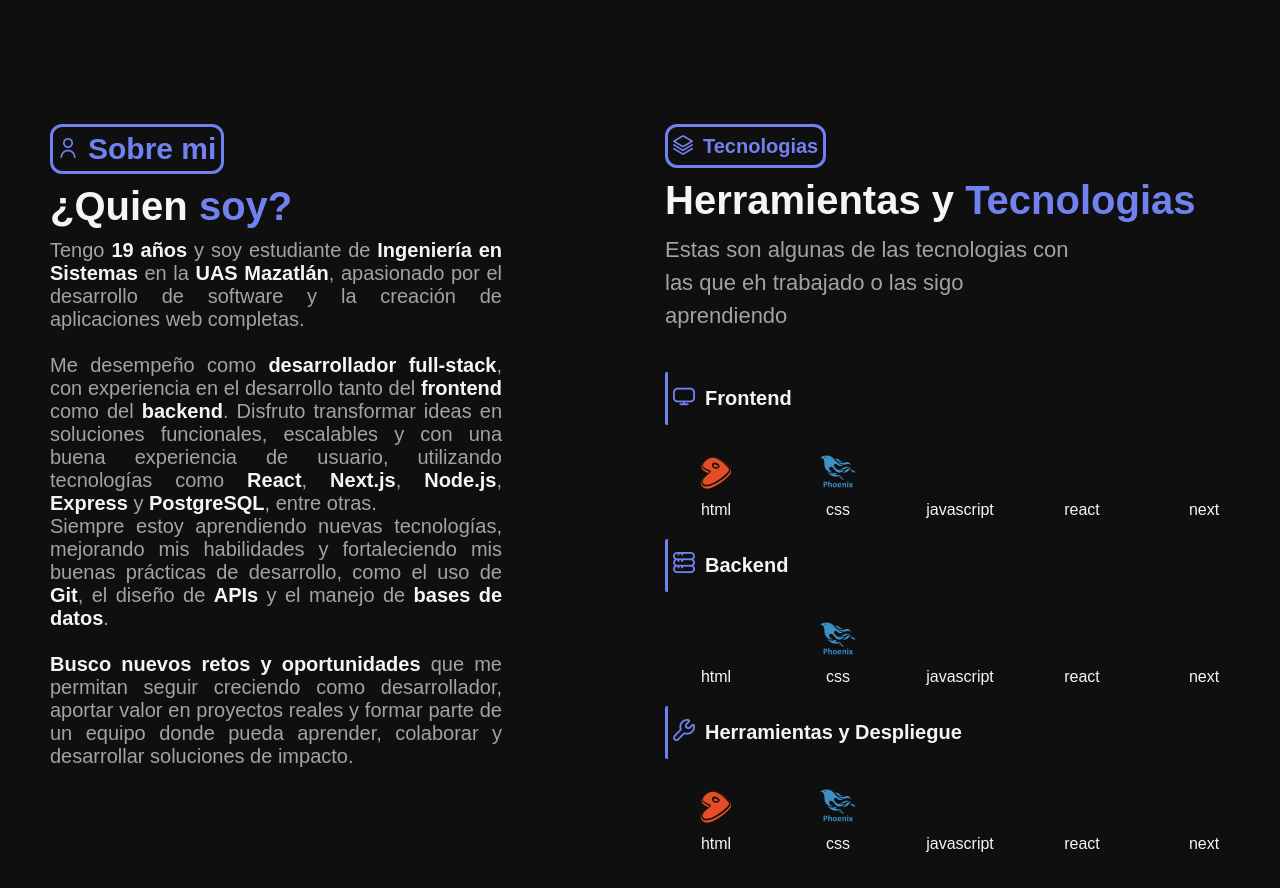
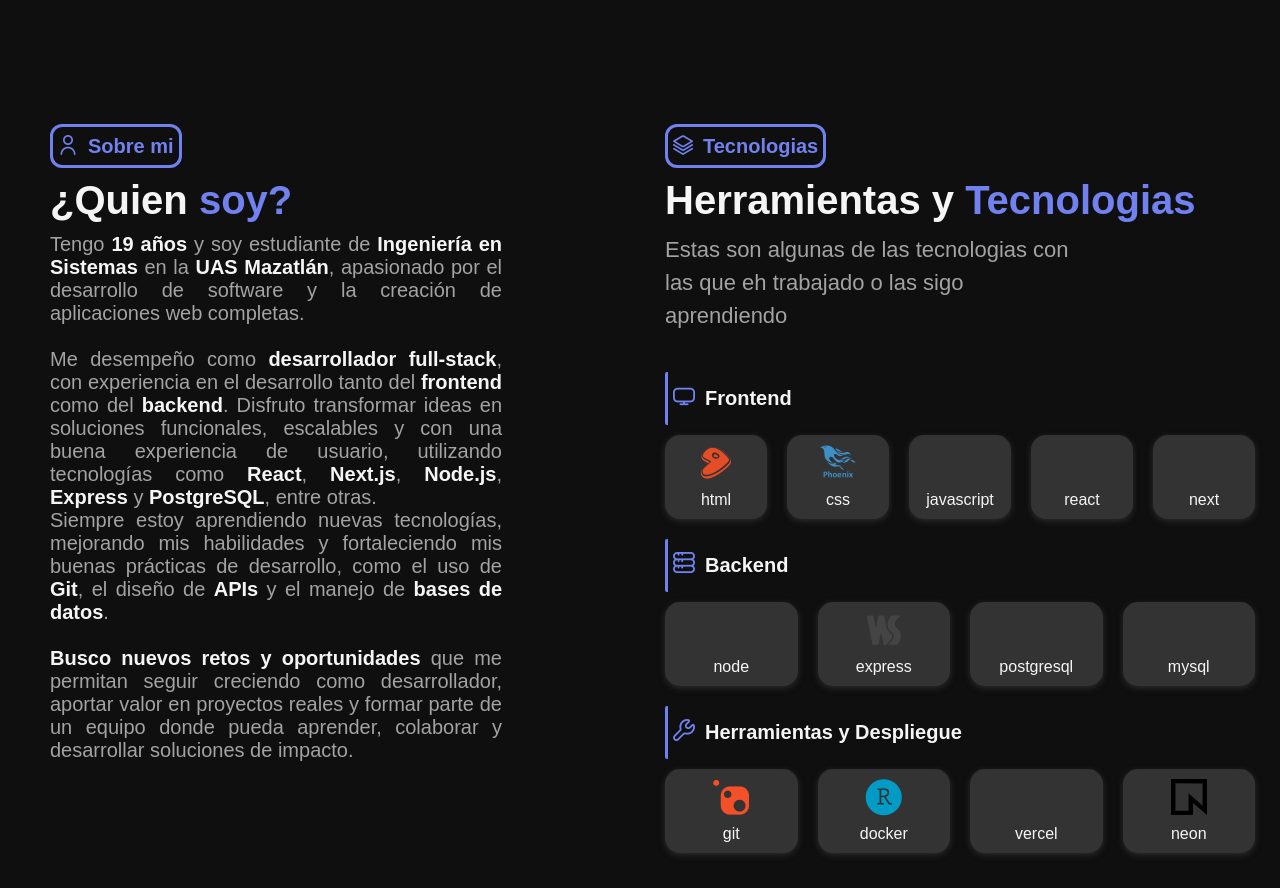
Before and after one commit to joseibara8/mi-portafolio, a Next.js app: page / in a window 1280 px wide. Shown: the part 680-1568 px from the top of the page. Built offline with nearby package versions, Linux system fonts and the light colour scheme.

Commit message:
Actualización de los íconos y estilos en la sección "Abaut Me", se reemplazaron tecnologías y se mejoraron los estilos de los contenedores.

```diff
--- a/src/components/Abautme.jsx
+++ b/src/components/Abautme.jsx
@@ -91,13 +91,12 @@ export const Abautme = () => {
               </div>
               <div className={estilos.contenedorIconosFrontend}>
                 <i
-                  className={` devicon-nextjs-plain ${estilos.iconoTecnologia}`}
+                  className={` devicon-nextjs-plain colored ${estilos.iconoTecnologia}`}
                   aria-hidden="true"
                 ></i>
                 <p>next</p>
               </div>
             </div>
-
           </div>
           <div>
             <div className={estilos.frontendTitulo}>
@@ -110,38 +109,29 @@ export const Abautme = () => {
                   className={`devicon-nodejs-plain colored ${estilos.iconoTecnologia}`}
                   aria-hidden="true"
                 ></i>
-                <p>html</p>
+                <p>node</p>
               </div>
               <div className={estilos.contenedorIconosFrontend}>
                 <i
-                  className={`devicon-css3-plain colored  ${estilos.iconoTecnologia}`}
+                  className={`devicon-express-original colored ${estilos.iconoTecnologia}`}
                   aria-hidden="true"
                 ></i>
-                <p>css</p>
+                <p>express</p>
               </div>
               <div className={estilos.contenedorIconosFrontend}>
                 <i
-                  className={`devicon-javascript-plain colored ${estilos.iconoTecnologia}`}
+                  className={`devicon-postgresql-plain colored  ${estilos.iconoTecnologia}`}
                   aria-hidden="true"
                 ></i>
-                <p>javascript</p>
+                <p>postgresql</p>
               </div>
               <div className={estilos.contenedorIconosFrontend}>
                 <i
-                  className={`devicon-react-original colored ${estilos.iconoTecnologia}`}
+                  className={`devicon-mysql-plain colored ${estilos.iconoTecnologia}`}
                   aria-hidden="true"
                 ></i>
-                <p>react</p>
+                <p>mysql</p>
               </div>
-              <div className={estilos.contenedorIconosFrontend}>
-                <i
-                  className={` devicon-nextjs-plain ${estilos.iconoTecnologia}`}
-                  aria-hidden="true"
-                ></i>
-                <p>next</p>
-              </div>
-
-
             </div>
           </div>
           <div>
@@ -152,40 +142,38 @@ export const Abautme = () => {
             <div className={estilos.iconosFrontend}>
               <div className={estilos.contenedorIconosFrontend}>
                 <i
-                  className={`devicon-html5-plain colored ${estilos.iconoTecnologia}`}
+                  className={`devicon-git-plain colored ${estilos.iconoTecnologia}`}
                   aria-hidden="true"
                 ></i>
-                <p>html</p>
+                <p>git</p>
               </div>
               <div className={estilos.contenedorIconosFrontend}>
                 <i
-                  className={`devicon-css3-plain colored  ${estilos.iconoTecnologia}`}
+                  className={`devicon-docker-plain colored  ${estilos.iconoTecnologia}`}
                   aria-hidden="true"
                 ></i>
-                <p>css</p>
+                <p>docker</p>
               </div>
               <div className={estilos.contenedorIconosFrontend}>
                 <i
-                  className={`devicon-javascript-plain colored ${estilos.iconoTecnologia}`}
+                  className={`devicon-vercel-original colored ${estilos.iconoTecnologia}`}
                   aria-hidden="true"
                 ></i>
-                <p>javascript</p>
+                <p>vercel</p>
               </div>
               <div className={estilos.contenedorIconosFrontend}>
-                <i
-                  className={`devicon-react-original colored ${estilos.iconoTecnologia}`}
+                <svg
+                  className={estilos.iconoNeon}
+                  role="img"
+                  viewBox="0 0 24 24"
+                  xmlns="http://www.w3.org/2000/svg"
                   aria-hidden="true"
-                ></i>
-                <p>react</p>
+                >
+                  <title>Neon</title>
+                  <path d="M24 0V24l-9.365-8.045V24H0V0ZM2.942 21.087h8.751V9.563l9.365 8.204V2.919L2.942 2.914Z" />
+                </svg>
+                <p>neon</p>
               </div>
-              <div className={estilos.contenedorIconosFrontend}>
-                <i
-                  className={` devicon-nextjs-plain ${estilos.iconoTecnologia}`}
-                  aria-hidden="true"
-                ></i>
-                <p>next</p>
-              </div>
-
             </div>
           </div>
         </div>
--- a/src/components/abautme.module.css
+++ b/src/components/abautme.module.css
@@ -29,10 +29,7 @@
   font-size: 40px;
   color: #7182f0;
 }
-.contenedor_abautme1 h3 {
-  font-size: 30px;
-  color: #9278f5;
-}
+
 .contenedor_abautme2 {
   display: flex;
   flex-direction: column;
@@ -86,33 +83,9 @@
   width: 70%;
 }
 
-.contenedorIconos{
-  display: grid;
-  grid-template-columns: repeat(3, 1fr);
-  gap: 20px;
-  padding: 35px;
-      overflow: visible;
-}
 
-.divIconos{
-border: 0px solid var(--color-acento);
-  box-shadow: 0 2px 6px var(--borde-barra-navegacion);
-  display: grid;
-  grid-template-columns: auto auto;
-  justify-content: center;
-  column-gap: 0px;
-  padding: 10px;
-  border-radius: 17px;
-  cursor: pointer;
-  transition: transform .4s ,box-shadow .3s;
-  background-color: var(--fondo-iconos);
 
-}
 
-.divIconos:hover{
-  box-shadow: 0px 20px 20px var(--borde-barra-navegacion);
-  transform: translateY(-2px);
-}
 
 .iconoTecnologia {
   align-self: start;
@@ -130,24 +103,6 @@ border: 0px solid var(--color-acento);
 }
 
 
-.divIconos > :nth-child(2) {
-  grid-column: auto;
-  align-self: center;
-  text-align: start;
-}
-
-.divIconos > :last-child {
-  margin-top: 12px;
-  grid-column: 1 / -1;
-  text-align: center;
-  align-self: center;
-  box-shadow: 0 2px 6px var(--borde-barra-navegacion);
-  border: 0px solid var(--color-acento);
-  background-color: var(--blanco);
-  padding: 7px;
-  border-radius: 12px;
-
-}
 
 
 .contenedor_abautme2{
@@ -166,6 +121,8 @@ border: 0px solid var(--color-acento);
 }
 .contenedorIconoTitulo h3{
 color: var(--color-acento);
+font-size: 20px;
+
 
 
 }
@@ -213,26 +170,38 @@ color: var(--color-acento);
   overflow: visible;
   align-items: center;
   justify-content: center;
-  background-color: var(--blanco);
+  background-color: var(--fondo-iconos);
   border-radius: 15px;
   padding-top: 10px;
   padding-bottom: 10px;
+  box-shadow:0 2px 6px var(--borde-barra-navegacion) ;
+  transition: transform .4s ,box-shadow .3s;
+  cursor: pointer;
 }
+
+
+.contenedorIconosFrontend:hover{
+  transform: translateY(-2);
+  box-shadow:0px 15px 10px var(--borde-barra-navegacion) ;
+}
+
 .contenedorIconosFrontend i{
   font-size: 36px;
   color: var(--color-acento);
-align-self: center;
+  align-self: center;
   justify-self: center;
   justify-content: center;
+  padding-bottom: 0px;
 }
+
 .iconosFrontend{
   display: grid;
-  grid-template-columns: repeat(5, 1fr);
+  grid-template-columns: repeat(auto-fit, minmax(50px, 1fr));
   gap: 20px;
   overflow: visible;
-  padding-top: 20px;
+  padding-top: 10px;
+  padding-bottom: 10px;
 }
-
 .frontendTitulo{
   padding: 10 px;
   align-self: center;
```
